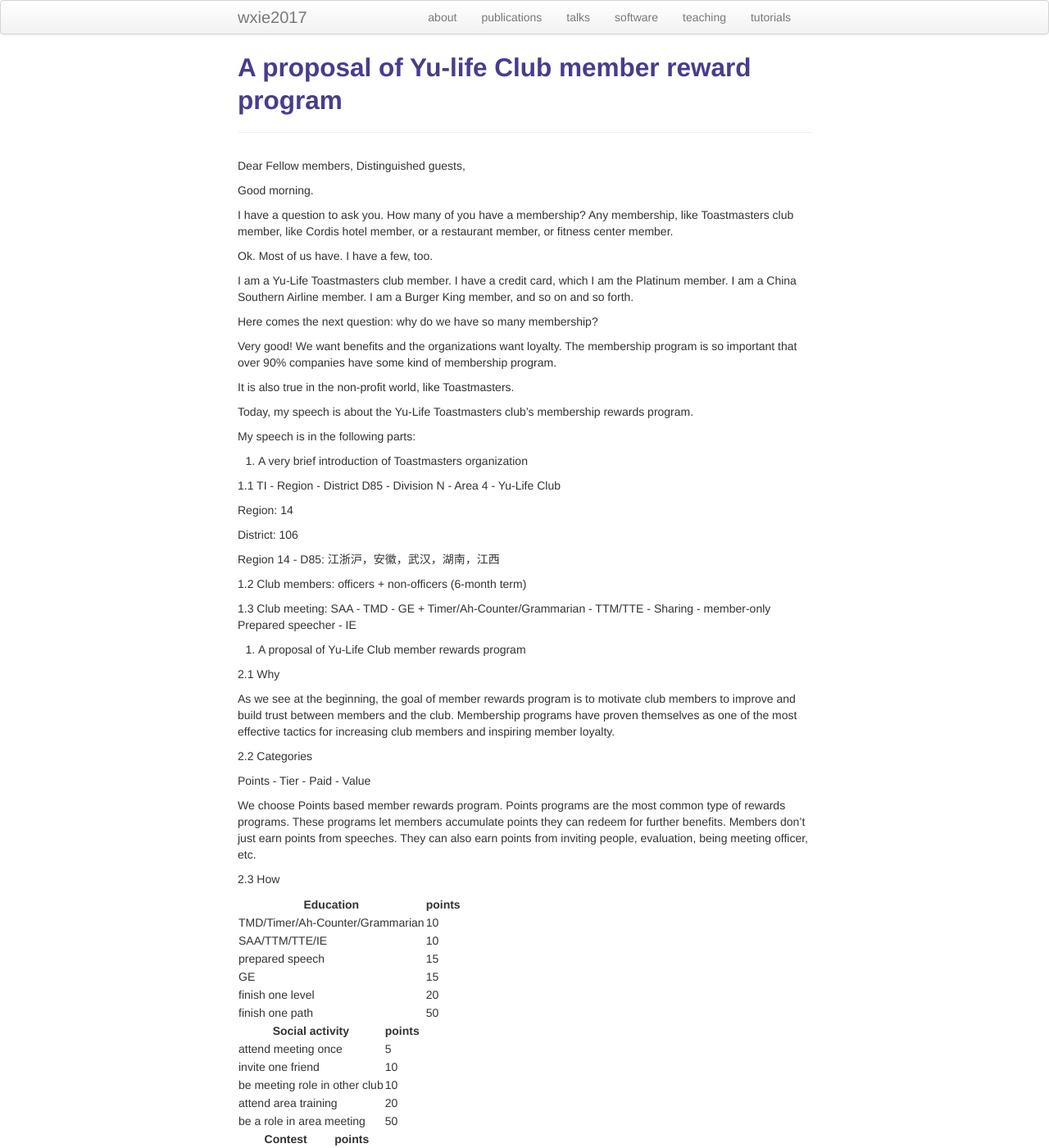
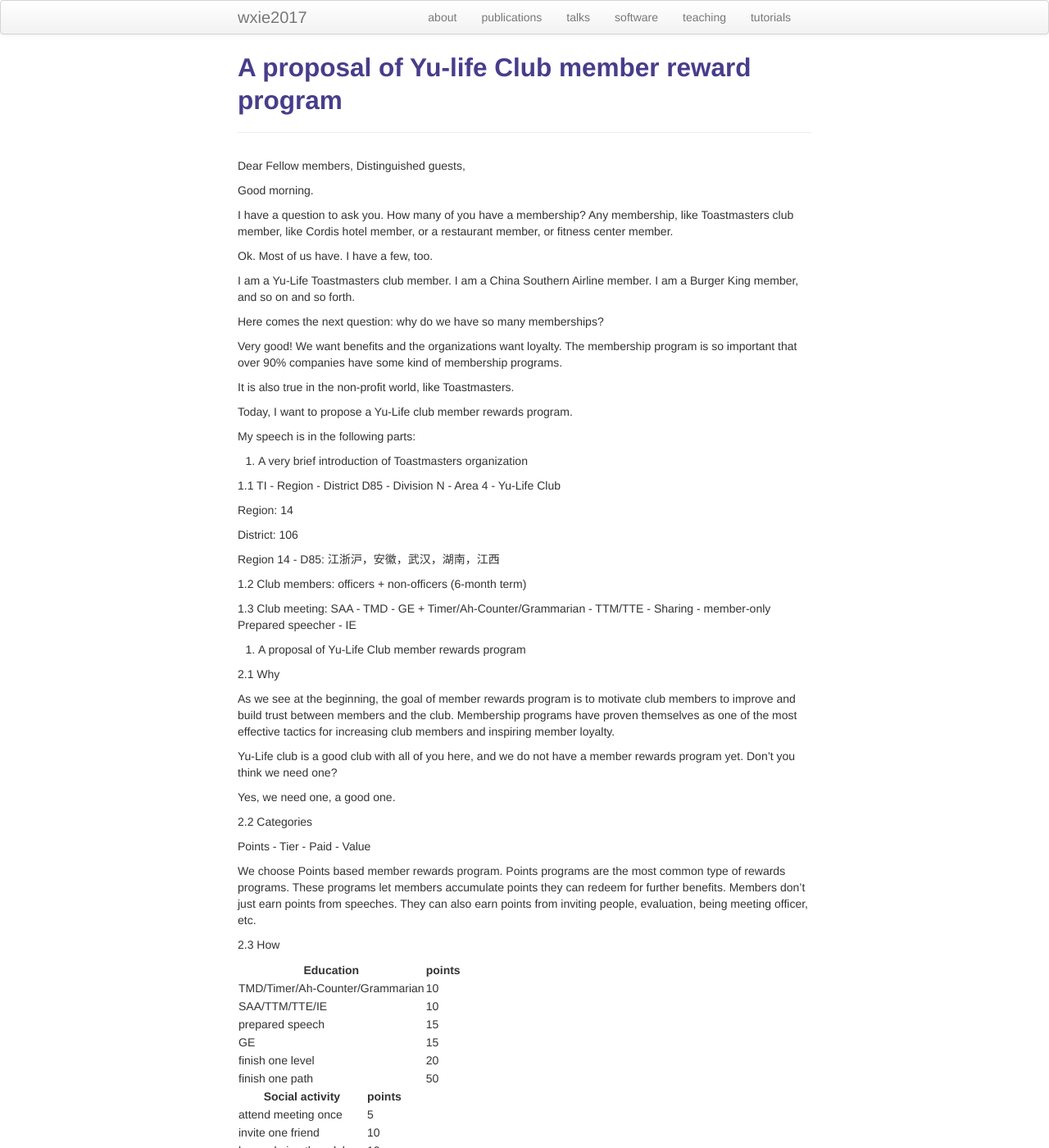
Before and after one commit to wxie2017/wxie2017.github.io, a Jekyll site: the page built from pages/speech/member_reward_program.md, in a window 1280 px wide and 1400 px high. Shown: the whole window at 82% size. Built offline with Jekyll 4.4.1, drawn with Linux system fonts in a browser that asks for light colours.

Commit message:
update the rewards proposal

```diff
--- a/pages/speech/member_reward_program.md
+++ b/pages/speech/member_reward_program.md
@@ -17,20 +17,18 @@ fitness center member.
 
 Ok. Most of us have. I have a few, too.
 
-I am a Yu-Life Toastmasters club member. I have a credit card, which
-I am the Platinum member. I am a China Southern Airline member. I am
-a Burger King member, and so on and so forth.
+I am a Yu-Life Toastmasters club member. I am a China Southern Airline
+member. I am a Burger King member, and so on and so forth.
 
-Here comes the next question: why do we have so many membership?
+Here comes the next question: why do we have so many memberships?
 
 Very good! We want benefits and the organizations want loyalty. The
 membership program is so important that over 90% companies have
-some kind of membership program.
+some kind of membership programs.
 
 It is also true in the non-profit world, like Toastmasters.
 
-Today, my speech is about the Yu-Life Toastmasters club's membership
-rewards program.
+Today, I want to propose a Yu-Life club member rewards program.
 
 My speech is in the following parts:
 
@@ -59,6 +57,11 @@ members and the club. Membership programs have proven
 themselves as one of the most effective tactics for increasing
 club members and inspiring member loyalty.
 
+Yu-Life club is a good club with all of you here, and we do not
+have a member rewards program yet. Don't you think we need one?
+
+Yes, we need one, a good one.
+
 2.2 Categories
 
 Points - Tier - Paid - Value
@@ -73,7 +76,7 @@ points from inviting people, evaluation, being meeting officer, etc.
 
 Education|points
 ---------|------
-TMD/Timer/Ah-Counter/Grammarian |10
+TMD/Timer/Ah-Counter/Grammarian | 10
 SAA/TTM/TTE/IE                  | 10
 prepared speech                 | 15
 GE                              | 15
@@ -84,7 +87,7 @@ Social activity|points
 ---------------|------
 attend meeting once             | 5
 invite one friend               | 10
-be meeting role in other club   | 10
+be a role in other clubs        | 10
 attend area training            | 20
 be a role in area meeting       | 50
 
```
